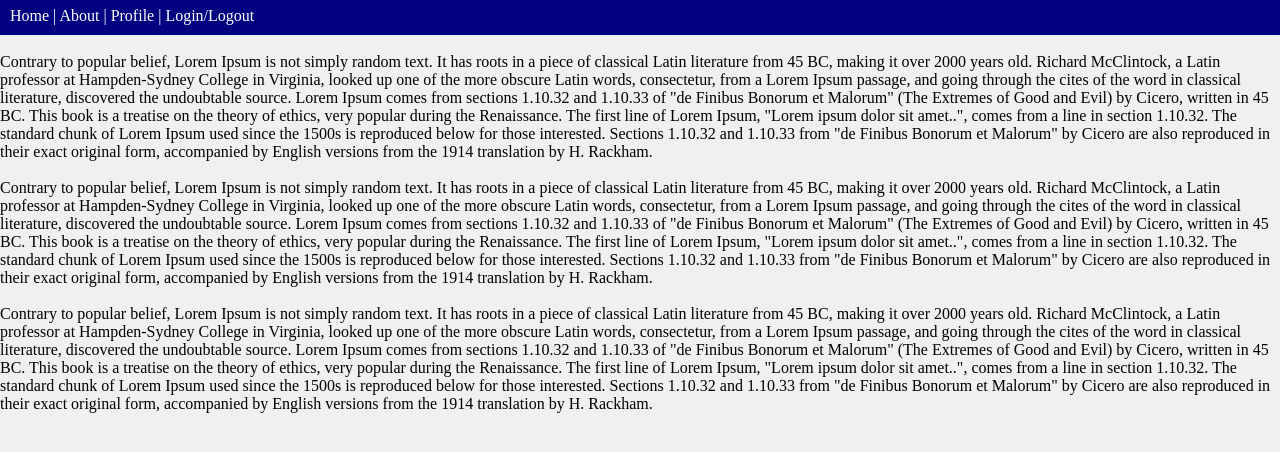
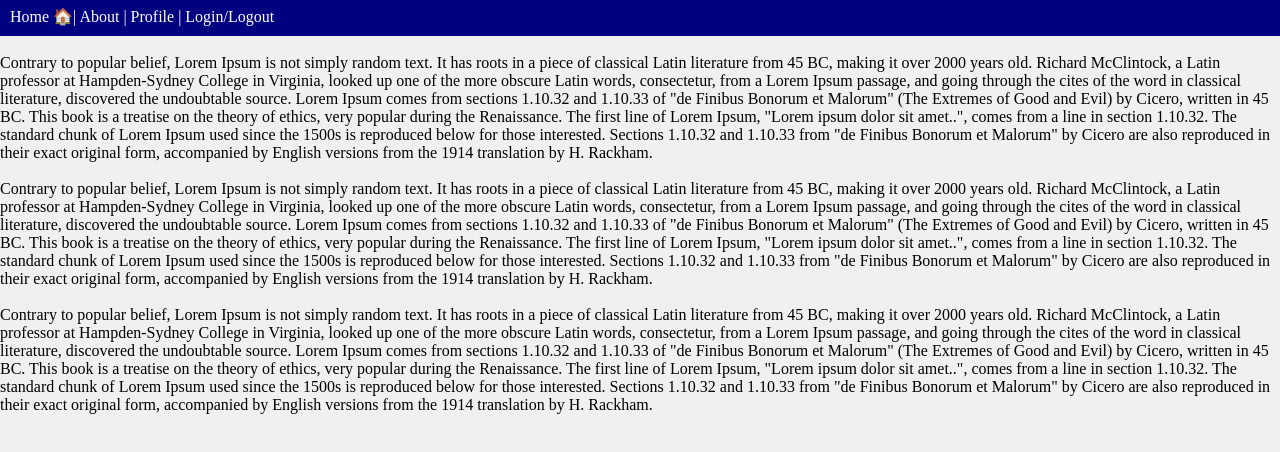
Before and after one commit to shahriyarshehab/Shahriyar-Shehab, a plain HTML site: page index.html in a window 1280 px wide. Shown: the part 40-492 px from the top of the page. Drawn offline with Linux system fonts and the light colour scheme.

Commit message:
Update index.html
Signed-off-by: Shahriyar Imtiyaz Shehab <42363048+shahriyarshehab@users.noreply.github.com>

```diff
--- a/index.html
+++ b/index.html
@@ -13,7 +13,7 @@
     <h1>Shahriyar Website 2.0</h1>
   </header>
   <nav class="navbar">
-    <p>Home | About | Profile | Login/Logout</p>
+    <p>Home 🏠| About | Profile | Login/Logout</p>
   </nav>
   <br>
   <div class="section">
```
